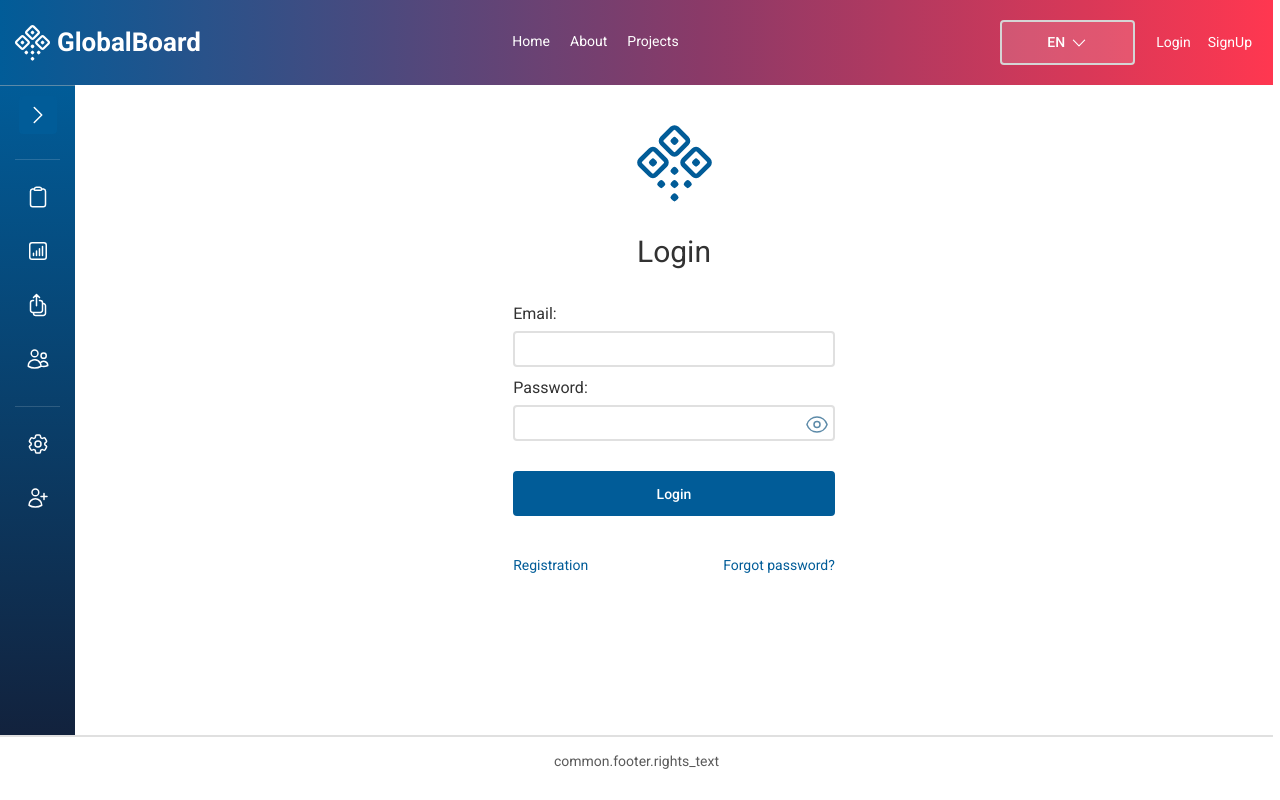
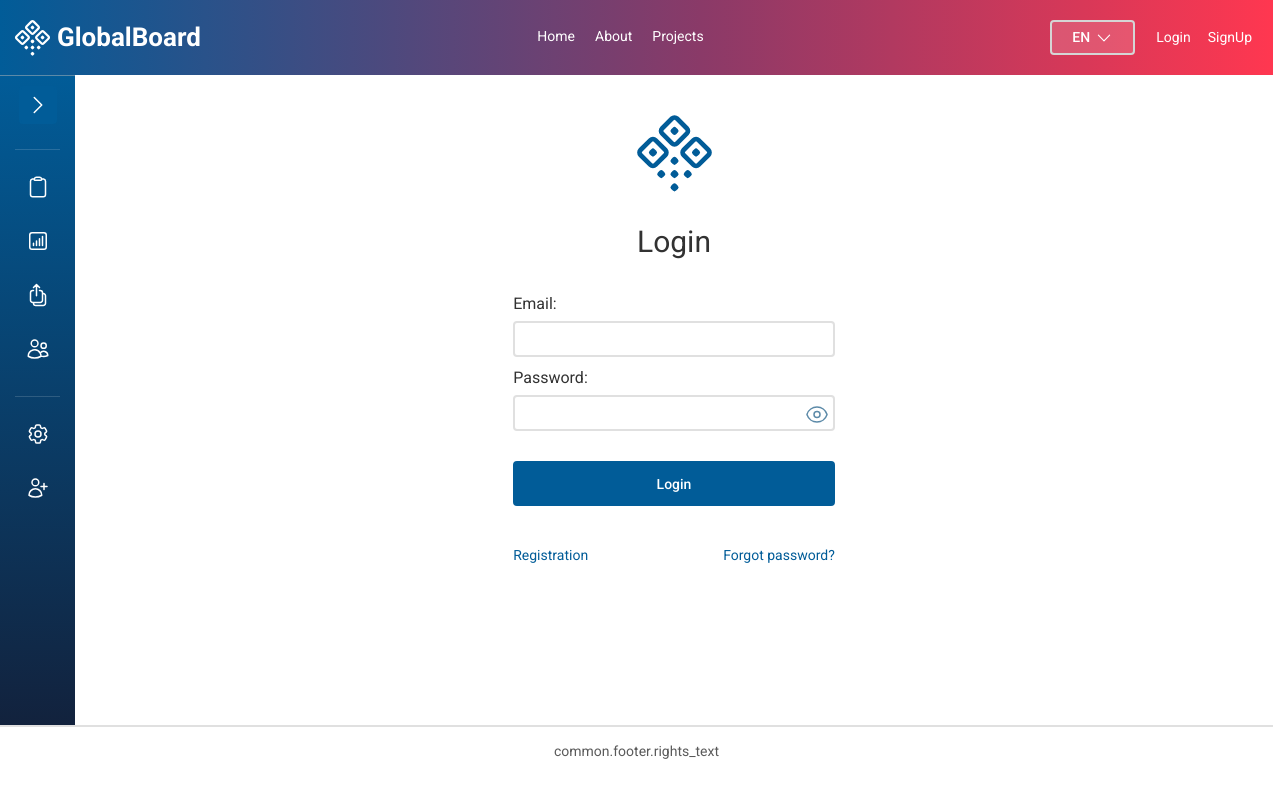
Before and after one commit to 0smir/vue-dashboard-demo, a Vue app: page /global-board/login in a window 1280 px wide. Built offline with nearby package versions, Linux system fonts and the light colour scheme; sample sign-in values are in the browser's storage.

Commit message:
remove redundant code for  language switcher

```diff
--- a/src/components/UI/base-components/LanguageSwitcher.vue
+++ b/src/components/UI/base-components/LanguageSwitcher.vue
@@ -1,6 +1,6 @@
 <template>
   <div class="language-switcher">
-    <BaseButton class="btn btn__outlined btn--medium language-switcher__btn">
+    <BaseButton class="btn btn__outlined btn--small language-switcher__btn">
       <span class="language-switcher__btn-text">{{ currentLangLabel }}</span>
       <SvgIcon name="chevron-down" class="icon icon--medium" />
     </BaseButton>
@@ -41,6 +41,10 @@ export default {
       localStorage.setItem("lang", lang);
       document.querySelector("html").setAttribute("lang", lang);
     },
+
+    toggleLangDropdown() {
+
+    }
   },
 };
 </script>
@@ -50,6 +54,7 @@ export default {
   position: relative;
   padding-block: 5px;
   margin-right: 15px;
+  width: 85px;
 
   &:hover,
   &:focus,
@@ -82,24 +87,14 @@ export default {
     padding: 10px;
     border-radius: $border-radius-medium;
 
-    &:hover {
-      background-color: $color-primary-light;
-      color: $color-primary;
-
-      &::before {
-        position: absolute;
-        left: 15px;
-        content: "➤";
-      }
-    }
-
+    &:hover,
     &.active {
       background-color: $color-primary-light;
       color: $color-primary;
 
       &::before {
         position: absolute;
-        left: 15px;
+        left: 8px;
         content: "➤";
       }
     }
@@ -108,6 +103,7 @@ export default {
   &__btn {
     background-color: rgba($color-white, 0.15);
     color: $color-white;
+    width: 100%;
   }
 
   &__btn-text {
```
